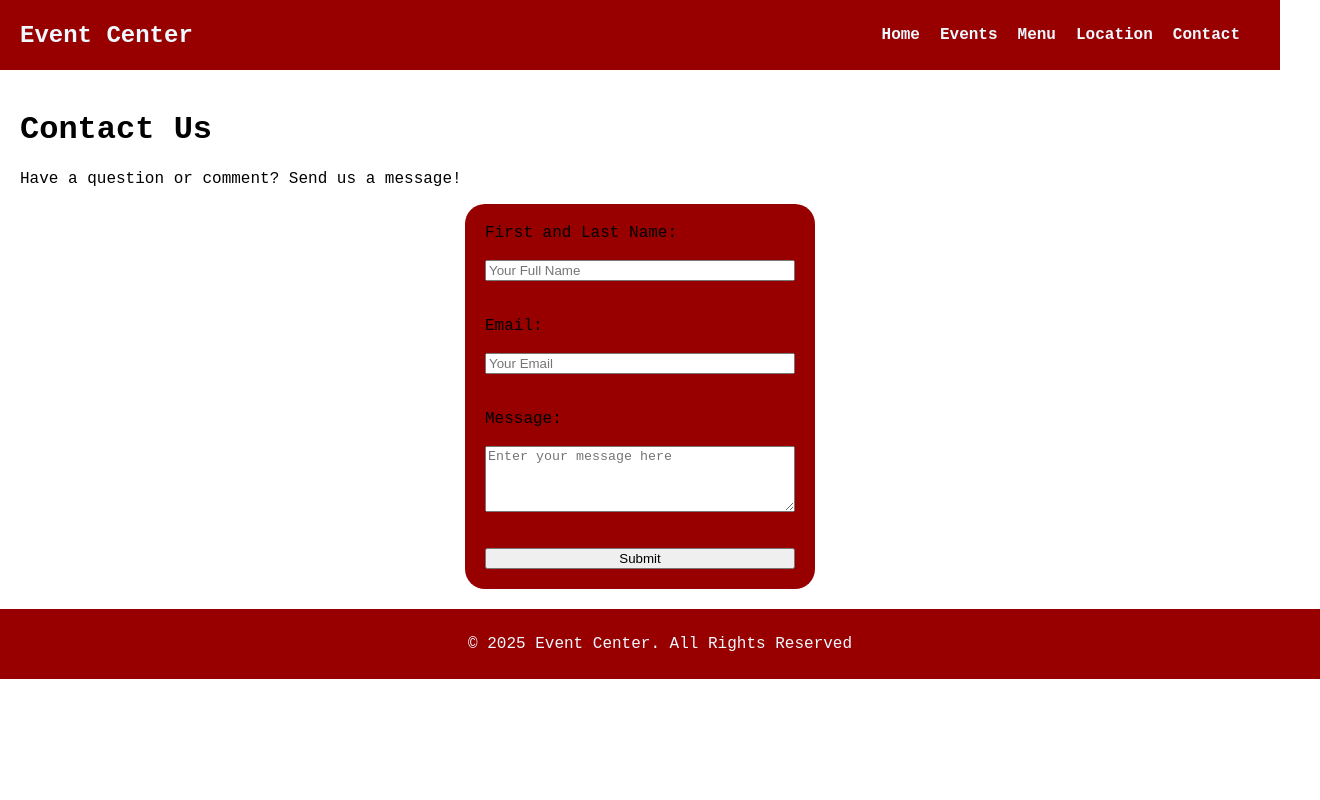
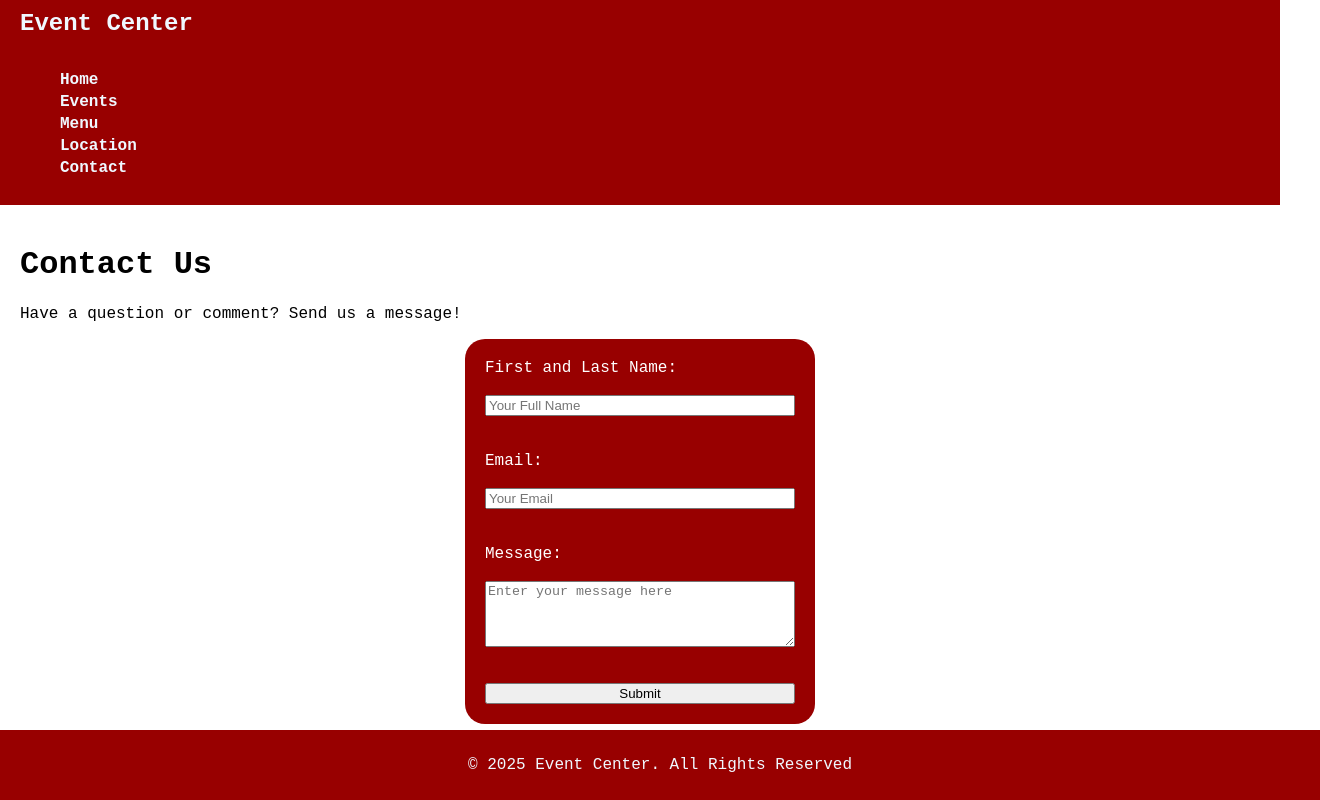
Before and after one commit to EdwardCochran/Event-Center, a plain HTML site: page contact.html in a window 1280 px wide. Shown: the whole page, 1320 px wide, since content can reach past the window. Drawn offline with Linux system fonts and the light colour scheme.

Commit message:
fix nav bar resposniveness

```diff
--- a/contact.html
+++ b/contact.html
@@ -8,7 +8,12 @@
 </head>
 
 <body>
-
+<style>
+    footer{
+        position:fixed;
+        bottom:0;
+    }
+</style>
     <!-- Header -->
     <header class="site-header">
         <a href="index.html" class="site-logo">Event Center</a>
--- a/styles.css
+++ b/styles.css
@@ -3,7 +3,6 @@ body {
     margin: 0;
     display:flex ;
     flex-direction: column;
-    /* height: 100vh; */
 }
 
 .site-header {
@@ -42,10 +41,6 @@ body {
 .hero-text {
     text-align: center;
     padding: 10px;
-    /* position: absolute; */
-    /* top: 50%; */
-    /* left: 50%; */
-    /* transform: translate(-50%, -50%); */
     color: white;
     text-shadow: 2px 2px 4px rgba(0, 0, 0, 0.5);
 }
@@ -105,6 +100,21 @@ body {
     }
 
 }
+.site-header {
+    flex-direction: column;
+    align-items: flex-start;
+  }
+
+  .navbar ul {
+    flex-direction: column;
+    width: 100%;
+    padding-top: 1em;
+  }
+  .navbar a {
+    display: block;
+    width: 100%;
+    padding: 2px 0;
+  }
 
 
 /* Style the form */
@@ -116,6 +126,7 @@ form {
     background-color: rgb(152, 0, 0);
     padding: 20px;
     border-radius: 20px;
+    color:white
 }
 
 /* Menu Category Styling */
```
Also changed, not shown: index.html (+1 -0 lines).
